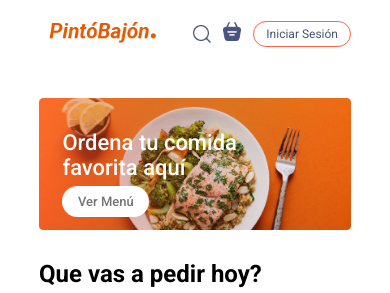
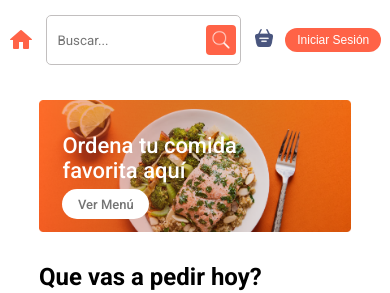
Before and after one commit to facundo-cejas9/comidasApp, a React (Vite) app in the folder frontend/: page / in a window 390 px wide. Shown: the top 293 px of the page. Built offline with nearby package versions, Linux system fonts and the light colour scheme; no server answers.

Commit message:
add properties navbar

```diff
--- a/frontend/src/App.jsx
+++ b/frontend/src/App.jsx
@@ -13,14 +13,26 @@ import { ToastContainer, toast } from 'react-toastify';
 function App() {
 
   const [showLogin, setShowLogin] = useState(false)
+  const [searchTerm, setSearchTerm] = useState("");
+
+  const handleSearch = (term) => {
+    setSearchTerm(term);
+  };
+
+
+
   return (
     <>
      {showLogin ? <LoginPopup setShowLogin={setShowLogin} /> : <></>}
       <div className="app">
         <ToastContainer />
-        <Navbar setShowLogin={ setShowLogin } />
+        <Navbar setShowLogin={setShowLogin} onSearch={handleSearch} />
         <Routes>
-          <Route path="/" element={<HomePage />} />
+
+          <Route
+            path="/"
+            element={<HomePage searchTerm={searchTerm} />}
+          />
           <Route path="/cart" element={<Cart />} />
           <Route path="/order" element={<PlacerOrder />} />
           <Route path="/verify" element={ <VerifyOrder />  } />
--- a/frontend/src/assets/assets.js
+++ b/frontend/src/assets/assets.js
@@ -59,6 +59,7 @@ import profile_icon from './profile_icon.png'
 import bag_icon from './bag_icon.png'
 import logout_icon from './logout_icon.png'
 import parcel_icon from './parcel_icon.png'
+import casa from './casa.png'
 
 export const assets = {
     logo,
@@ -79,7 +80,8 @@ export const assets = {
     profile_icon,
     logout_icon,
     bag_icon,
-    parcel_icon
+    parcel_icon,
+    casa
 }
 
 export const menu_list = [
--- a/frontend/src/components/Header/Header.css
+++ b/frontend/src/components/Header/Header.css
@@ -4,6 +4,7 @@
     background: url('../../assets/header_img.png') no-repeat ;
     background-size: contain;
     position: relative;
+    margin-top: 100px;
 }
 
 .header-contents {
--- a/frontend/src/components/LoginPopup/LoginPopup.css
+++ b/frontend/src/components/LoginPopup/LoginPopup.css
@@ -5,13 +5,13 @@
     width: 100%;
     z-index: 1;
     background-color: #00000090;
-
+    overflow: hidden;
 }
 
 
 .login-popup-container {
     place-self: center;
-    width: max(20vw, 330px);
+    width: max(20vw, 400px);
     color: #808080;
     background-color: white;
     display: flex;
@@ -21,6 +21,8 @@
     border-radius: 8px;
     font-size: 14px;
     animation: fadeIn 0.5s;
+    margin-bottom: 150px;
+
 
 }
 
--- a/frontend/src/components/navbar/Navbar.css
+++ b/frontend/src/components/navbar/Navbar.css
@@ -1,8 +1,16 @@
 .navbar {
     display: flex;
-    justify-content: space-between;
+    justify-content: space-evenly;
     padding: 20px 0px;
     align-items: center;
+    position: fixed;
+    top: 0;
+    left: 0;
+    width: 100%; /* Cambiado de 80% a 100% para ocupar todo el ancho */
+    height: 5rem; /* Asegúrate de que este tamaño sea lo que necesitas */
+    gap: 5px;
+    z-index: 1000; /* Asegúrate de que esté por encima de otros elementos */
+    transition: background-color 0.3s ease;
 }
 
 .navbar-menu {
@@ -11,6 +19,7 @@
     justify-content: space-between;
     align-items: center;
     gap: 20px;
+    display: none;
 }
 
 ul {
@@ -28,25 +37,20 @@ li {
     justify-content: space-around;
     align-items: center;
     gap: 30px;
-
 }
 
 .navbar button {
-    background: transparent;
+    background: tomato;
     font-size: 16px;
-    color: #495573;
-    border: 1px solid tomato;
+    color: #ffffff;
+    border: none;
     padding: 10px 30px;
     border-radius: 50px;
     cursor: pointer;
     transition: ease-in 0.2s;
+    font-family: sans-serif;
 }
 
-.navbar button:hover {
-    background: tomato;
-    color: #fff;
-    transition: ease-in-out 0.2s;
-}
 
 
 .active {
@@ -58,11 +62,18 @@ li {
     position: relative;
 }
 
+.navbar.scrolled {
+    background: rgb(238, 236, 236);
+    box-shadow: 0px 3px 5px -3px rgba(0,0,0,0.9);
+-webkit-box-shadow: 0px 3px 5px -3px rgba(0,0,0,0.6);
+-moz-box-shadow: 0px 3px 5px -3px rgba(0,0,0,0.6);
+  }
+
 .navbar-search .dot {
     position: absolute;
     min-width: 19px;
     min-height: 10px;
-    background-color: tomato;
+    background-color: red;
     border-radius: 100%;
     color: white;
     top: -8px;
@@ -72,6 +83,38 @@ li {
 .navbar-search .dot p {
     text-align: center;
 }
+
+.searcher {
+    display: flex;
+    position: relative;
+    width: 300px;
+
+
+
+
+}
+
+.searcher input {
+    height: 50px ;
+    width: 100%;
+    border: 1px solid rgb(194, 191, 191);
+    border-radius: 5px;
+    padding: 10px;
+}
+
+.searcher img {
+    width: 40px;
+    background: tomato;
+    padding: 5px;
+    border-radius: 4px;
+    color: white;
+    position: absolute;
+    left: 85%;
+    top: 10%;
+
+}
+
+
 
 .profile {
     display: flex;
@@ -84,11 +127,9 @@ li {
     font-family: sans-serif;
 }
 
-
 .logo {
     cursor: pointer;
 }
-
 
 .navbar-profile {
     position: relative;
@@ -108,8 +149,7 @@ li {
     background-color: #fff2ef;
     padding: 12px 25px;
     border-radius: 4px;
-    border: 1px solid tomato;
-    outline: 2px solid;
+    border: 1px solid #ff6347;
     list-style: none;
 }
 
@@ -123,6 +163,21 @@ li {
 
 .nav-profile-dropdown img {
     width: 20px;
+}
+
+.mobile-logo {
+    display: none;
+}
+
+.profile p {
+    font-size: 15px;
+    font-family: sans-serif;
+}
+
+.profile span {
+    color: rgb(230, 103, 81);
+    text-transform: capitalize;
+    font-weight: 600;
 }
 
 @media (max-width: 1050px) {
@@ -144,6 +199,7 @@ li {
 
     .navbar-right button {
         padding: 8px 25px;
+
     }
 }
 
@@ -171,12 +227,46 @@ li {
 }
 
 @media (max-width: 750px) {
-
-
-
     .navbar-menu {
         display: none;
     }
 
+    .logo {
+        width: 3px;
+    }
+
+    .searcher {
+        display: flex;
+        position: relative;
+        width: 50%;
+
+
+
+    }
+
 
 }
+
+@media (max-width: 550px) {
+    .searcher img {
+        width: 30px;
+        background: tomato;
+        padding: 5px;
+        border-radius: 4px;
+        color: white;
+        position: absolute;
+        left: 82%;
+        top: 20%;
+
+
+
+    }
+
+    .logo {
+        display: none;
+    }
+
+    .mobile-logo {
+        display: block;
+    }
+}
--- a/frontend/src/components/navbar/Navbar.jsx
+++ b/frontend/src/components/navbar/Navbar.jsx
@@ -1,4 +1,4 @@
-import React, { useContext, useState } from "react";
+import React, { useContext, useState, useRef } from "react";
 import { assets } from "../../assets/assets";
 import "./Navbar.css";
 import { Link, useNavigate } from "react-router-dom";
@@ -6,11 +6,31 @@ import axios from "axios";
 import { StoreContext } from "../../context/StoreContext";
 import { useEffect } from "react";
 
-export const Navbar = ({ setShowLogin }) => {
+export const Navbar = ({ setShowLogin, onSearch }) => {
   const [menu, setMenu] = useState("Inicio");
   const [name, setName] = useState(null);
-  const { getTotalCartAmount, cartItems, token, setToken, url } =
-    useContext(StoreContext);
+  const [search, setSearch] = useState("");
+  const { getTotalCartAmount, cartItems, token, setToken, url } = useContext(StoreContext);
+
+  const navbarRef = useRef()
+
+  useEffect(() => {
+    const handleScroll = () => {
+      if (window.scrollY > 100) {
+        navbarRef.current.classList.add('scrolled');
+        console.log(window.scrollY);
+      } else {
+        navbarRef.current.classList.remove('scrolled');
+      }
+    };
+
+    window.addEventListener('scroll', handleScroll);
+
+    // Cleanup function to remove the event listener when the component unmounts
+    return () => {
+      window.removeEventListener('scroll', handleScroll);
+    };
+  }, []);
 
   const getUserName = async () => {
     if (token) {
@@ -43,11 +63,27 @@ export const Navbar = ({ setShowLogin }) => {
   };
 
   return (
-    <div className="navbar">
+    <div ref={navbarRef} className="navbar">
       <Link to="/">
         <img src={assets.logo} alt="logo-image" className="logo" />
+        <img className="mobile-logo" src={assets.casa} alt="logo-home" />
       </Link>
-      <ul className="navbar-menu">
+
+      <div className="searcher">
+        <input
+          type="text"
+          value={search}
+          onChange={(e) => setSearch(e.target.value)}
+          placeholder="Buscar..."
+        />
+        <img
+          src={assets.search_icon}
+          alt="search-icon"
+          onClick={() => onSearch(search)}
+          className="search-icon"
+        />
+      </div>
+      {/* <ul className="navbar-menu">
         <Link
           to="/"
           onClick={() => {
@@ -84,9 +120,8 @@ export const Navbar = ({ setShowLogin }) => {
         >
           Contáctanos
         </a>
-      </ul>
+      </ul> */}
       <div className="navbar-right">
-        <img src={assets.search_icon} alt="user-image" />
         <div className="navbar-search">
           <Link to="/cart">
             <img src={assets.basket_icon} alt="basket_logo" />
@@ -102,7 +137,7 @@ export const Navbar = ({ setShowLogin }) => {
           <div className="navbar-profile">
             <div className="profile">
               <img src={assets.profile_icon} alt="Profile icon" />
-              <p>Hola, {name}! </p>
+              <p>Hola, <span>{name}!</span> </p>
             </div>
 
             <ul className="nav-profile-dropdown">
@@ -118,8 +153,6 @@ export const Navbar = ({ setShowLogin }) => {
             </ul>
           </div>
         )}
-
-        {/* <button onClick={() => setShowLogin(true)}>Iniciar Sesión</button> */}
       </div>
     </div>
   );
--- a/frontend/src/index.css
+++ b/frontend/src/index.css
@@ -19,3 +19,7 @@ a {
   width: 80%;
   margin: auto;
 }
+
+.no-scroll {
+  overflow: hidden;
+}
--- a/frontend/src/pages/Home/HomePage.jsx
+++ b/frontend/src/pages/Home/HomePage.jsx
@@ -1,23 +1,25 @@
-import { useState } from 'react'
+import { useContext, useState } from 'react'
 import { ExploreMenu } from '../../components/ExploreMenu/ExploreMenu'
 import { Header } from '../../components/Header/Header'
 import './Home.css'
 import { FoodDisplay } from '../../components/FoodDisplay/FoodDisplay'
 import { AppDownload } from '../../components/AppDownload/AppDownload'
+import { StoreContext } from '../../context/StoreContext'
 
 
-function HomePage() {
+function HomePage({ searchTerm }) {
 
   const [category, setCategory] = useState('All')
 
+
   return (
     <div>
-        <Header />
-        <ExploreMenu category={ category } setCategory={ setCategory } />
-        <FoodDisplay category={ category } />
-        <AppDownload />
+      <Header />
+      <ExploreMenu category={category} setCategory={setCategory} />
+      <FoodDisplay category={category} searchTerm={searchTerm} />
+      <AppDownload />
     </div>
-  )
+  );
 }
 
 export default HomePage
```
Also changed, not shown: frontend/src/components/FoodDisplay/FoodDisplay.jsx (+25 -8 lines), frontend/src/assets/casa.png (added), frontend/src/assets/search_icon.png.
